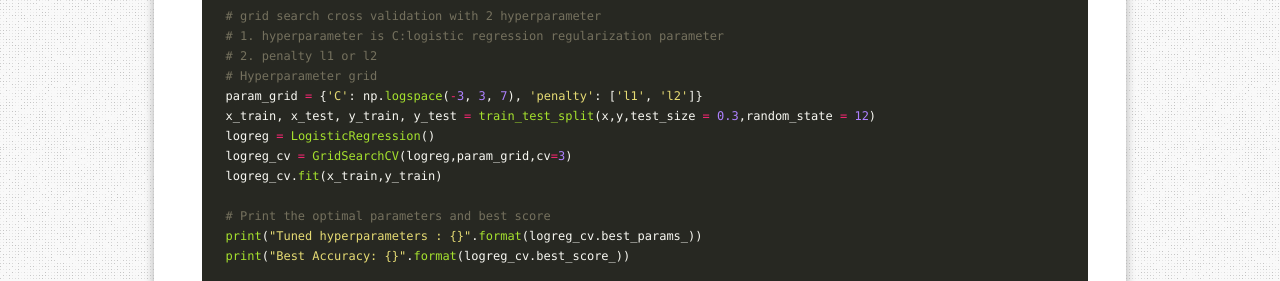
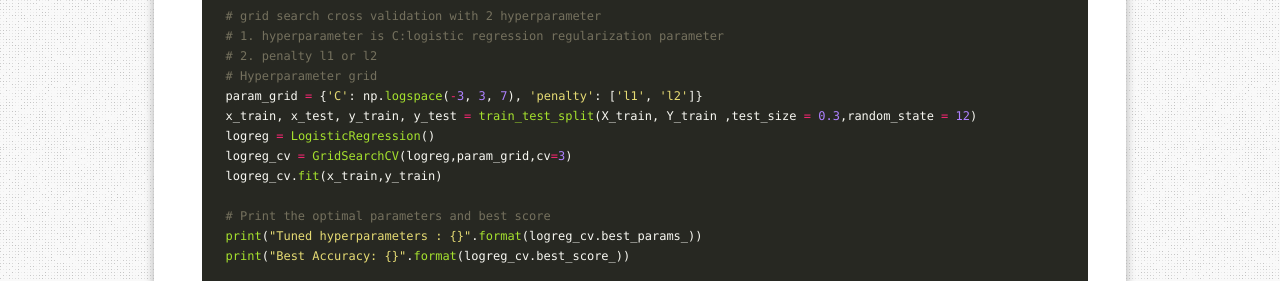
Before and after one commit to aristohyun/aristohyun.github.io, a Jekyll site: the page built from _posts/2021-07-03- Hyperparameter-Tuning.md, in a window 1280 px wide and 900 px high, scrolled down 2500 px, cut to the strip 151-432 px from the top of the window. Built offline with Jekyll 4.4.1, drawn with Linux system fonts in a browser that asks for light colours; comment, search, counter and statistics services are not loaded.

Commit message:
Update 2021-07-03- Hyperparameter-Tuning.md

```diff
--- a/_posts/2021-07-03- Hyperparameter-Tuning.md
+++ b/_posts/2021-07-03- Hyperparameter-Tuning.md
@@ -78,7 +78,7 @@ print("Best score: {}".format(knn_cv.best_score_))
 # 2. penalty l1 or l2
 # Hyperparameter grid
 param_grid = {'C': np.logspace(-3, 3, 7), 'penalty': ['l1', 'l2']}
-x_train, x_test, y_train, y_test = train_test_split(x,y,test_size = 0.3,random_state = 12)
+x_train, x_test, y_train, y_test = train_test_split(X_train, Y_train ,test_size = 0.3,random_state = 12)
 logreg = LogisticRegression()
 logreg_cv = GridSearchCV(logreg,param_grid,cv=3)
 logreg_cv.fit(x_train,y_train)
@@ -88,7 +88,7 @@ print("Tuned hyperparameters : {}".format(logreg_cv.best_params_))
 print("Best Accuracy: {}".format(logreg_cv.best_score_))
 ~~~
 
-![image](https://user-images.githubusercontent.com/32366711/124358375-f295c100-dc5a-11eb-95ef-7941e3b2adc9.png)
+![image](https://user-images.githubusercontent.com/32366711/124724183-bdcd8680-df46-11eb-87a4-68f038aaa6e7.png)
 
 
 [^1]: [Machine Learning Mastery, What is the Difference Between a Parameter and a Hyperarameter?](https://machinelearningmastery.com/difference-between-a-parameter-and-a-hyperparameter/){: target="_ blank"}
```
